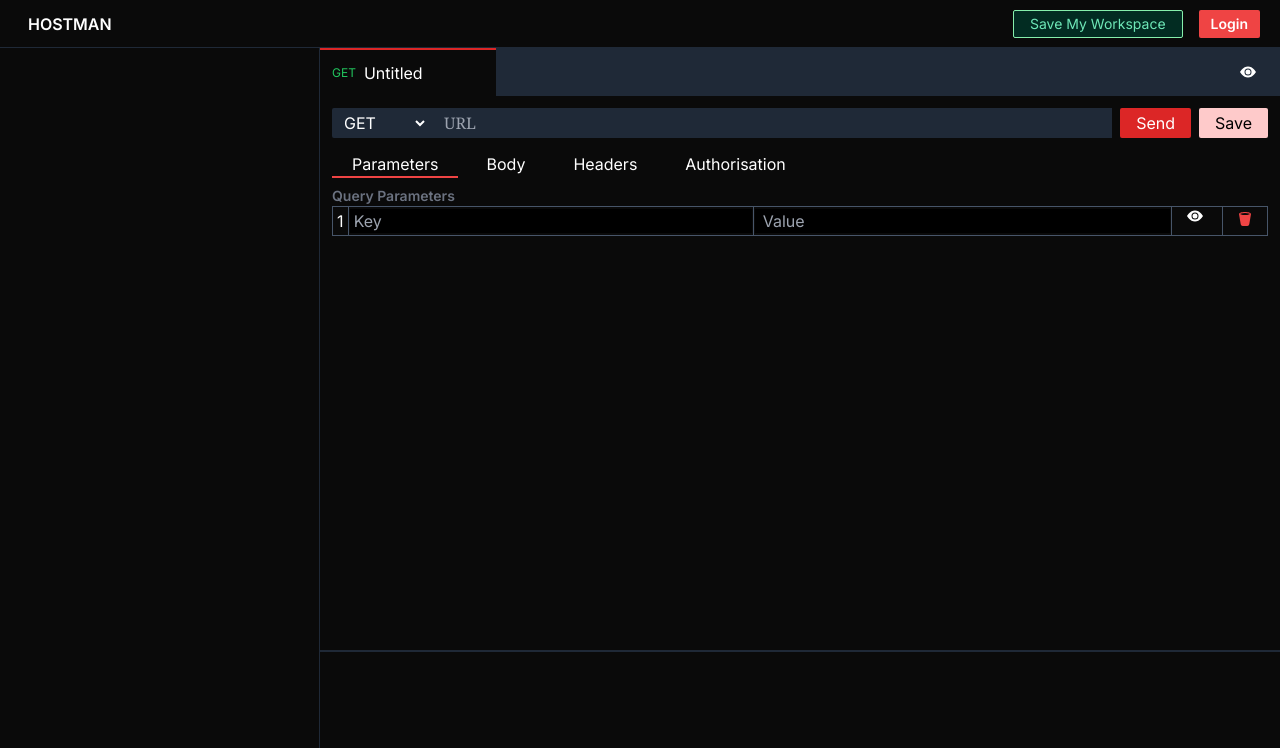
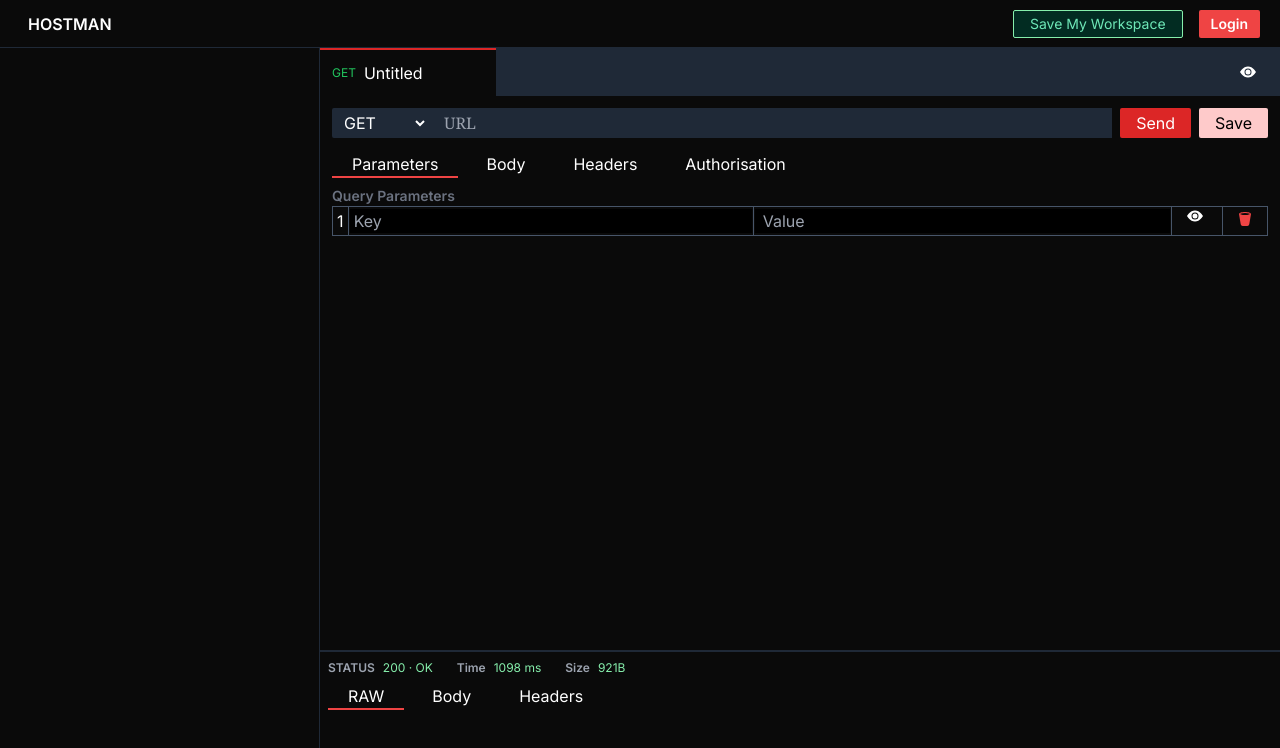
Before and after one commit to Dhananjay-JSR/HostMan, a Next.js app: page / in a window 1280 px wide. Shown: the top 748 px of the page. Built offline with nearby package versions, Linux system fonts and the light colour scheme.

Commit message:
Added Tabs for Response Viewer

```diff
--- a/app/page.tsx
+++ b/app/page.tsx
@@ -6,6 +6,7 @@
 import RequestOption from "@/components/MainScreen/Windows/req-windows/RequestOptions";
 import UrlInputHolder from "@/components/MainScreen/Windows/req-windows/RequestUrlInput";
 import ResponseDrawer from "@/components/MainScreen/Windows/response-window/ResponseDrawer";
+import ResponseView from "@/components/MainScreen/Windows/response-window/ResponseView";
 import Image from "next/image";
 import { useEffect, useState } from "react";
 
@@ -21,7 +22,9 @@
         <UrlInputHolder/>
         <RequestOption/>
        </div>
-     <ResponseDrawer/>
+     <ResponseDrawer>
+      <ResponseView/>
+     </ResponseDrawer>
       </MainDraggableLayout>
     </>
   );
--- a/components/DraggableLayouts/SideBarLayout.tsx
+++ b/components/DraggableLayouts/SideBarLayout.tsx
@@ -119,6 +119,7 @@
     document.removeEventListener("mousemove", Test);
     document.removeEventListener("mouseup", MouseDown);
   };
+      // eslint-disable-next-line react-hooks/exhaustive-deps
 }, [isDown]);
 return (
   <main className="flex-grow h-full w-full flex">
--- a/components/MainScreen/Windows/response-window/ResponseDrawer.tsx
+++ b/components/MainScreen/Windows/response-window/ResponseDrawer.tsx
@@ -3,7 +3,9 @@
 import React from "react";
 import { useEffect, useState } from "react"
 
-export default function ResponseDrawer(){
+export default function ResponseModal({children}:{
+    children:React.ReactNode
+}){
     const [isDown, setIsDown] = useState(false);
     const [iniMousePosY, setInitPosY] = useState<number>(0);
     const [finalMouseDirection, setFinalMouseDirection] = useState<{
@@ -121,6 +123,7 @@
         document.removeEventListener("mousemove", Test);
         document.removeEventListener("mouseup", MouseDown);
       };
+    // eslint-disable-next-line react-hooks/exhaustive-deps
     }, [isDown]);
    return <div style={{
     height: `calc(150px + ${finalMouseDirection.mouseDistance}px ) `
@@ -133,5 +136,9 @@
           // Start Capturing When Button is Down
           setIsDown((prev) => true);
     }}></div>
+    <div className="p-2">
+
+    {children}
+    </div>
     </div>
 }
--- /dev/null
+++ b/components/MainScreen/Windows/response-window/ResponseView.tsx
@@ -0,0 +1,72 @@
+'use client'
+import { useState } from "react";
+
+enum Tabs {
+    RAW_DATA,
+    HEADERS,
+    PREVIEW
+}
+export default function ResponseView() {
+    const [currentTab,setCurrentTab] = useState(Tabs.RAW_DATA)
+  return (
+    <>
+      <div className="text-xs flex gap-6 ">
+        <div className="gap-2 flex">
+          <span className="text-gray-400 font-semibold">STATUS</span>
+          <span className="text-green-300">200 &#183; OK</span>
+        </div>
+        <div className="gap-2 flex">
+          <span className="text-gray-400 font-semibold">Time</span>
+          <span className="text-green-300">1098 ms</span>
+        </div>
+        <div className="gap-2 flex">
+          <span className="text-gray-400 font-semibold">Size</span>
+          <span className="text-green-300">921B</span>
+        </div>
+      </div>
+
+
+
+      {/* TODO: Reuse Here */}
+
+
+      <div className="h-7 mt-1.5 flex gap-2 mb-2">
+          <button
+            className="px-5 hover:text-gray-400 relative "
+            onClick={() => {
+              setCurrentTab(Tabs.RAW_DATA);
+            }}
+          >
+            RAW{" "}
+            {currentTab == Tabs.RAW_DATA && (
+              <div className="absolute h-0.5  left-0 w-full bg-red-500"></div>
+            )}
+          </button>
+          <button
+            className="px-5 hover:text-gray-400 relative "
+            onClick={() => {
+              setCurrentTab(Tabs.PREVIEW);
+            }}
+          >
+            Body
+            {currentTab == Tabs.PREVIEW && (
+              <div className="absolute h-0.5  left-0 w-full bg-red-500"></div>
+            )}
+          </button>
+          <button
+            className="px-5 hover:text-gray-400 relative "
+            onClick={() => {
+              setCurrentTab(Tabs.HEADERS);
+            }}
+          >
+            Headers
+            {currentTab == Tabs.HEADERS && (
+              <div className="absolute h-0.5  left-0 w-full bg-red-500"></div>
+            )}
+          </button>
+
+        </div>
+
+    </>
+  );
+}
```
